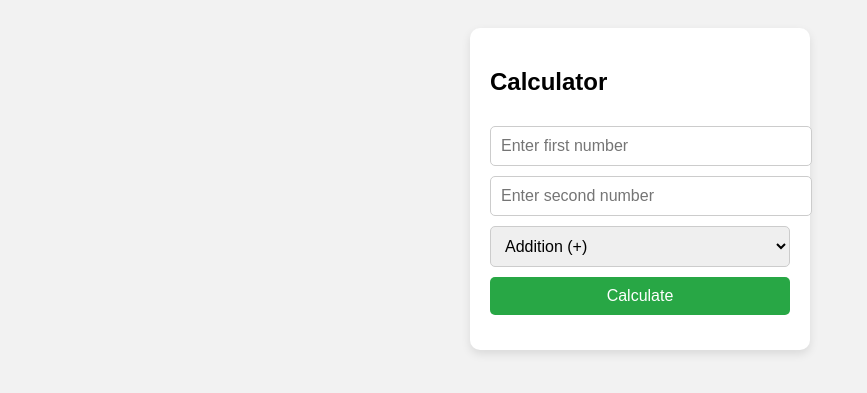
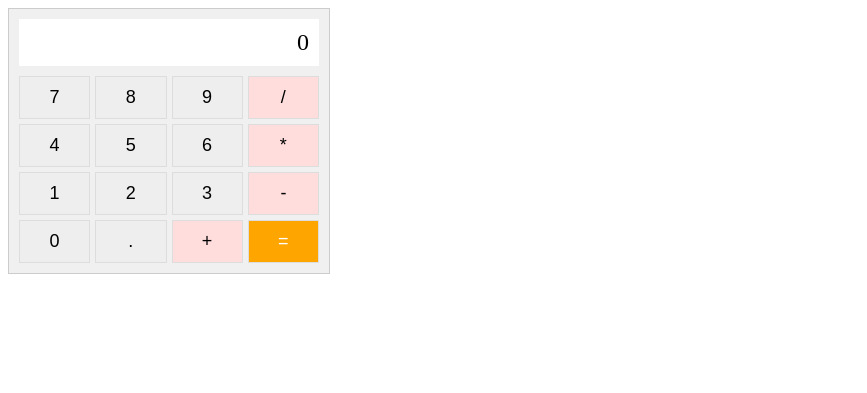
Before and after one commit to Tonmoy51480/WEB_TECHNOLOGIES_PROJECT, a PHP site: page / in a window 1280 px wide. Shown: the top 393 px of the page, without its empty margins (0-867 px from the left). Run offline with PHP 8.4, Linux system fonts and the light colour scheme.

Commit message:
update calculator

```diff
--- a/calculator/index.html
+++ b/calculator/index.html
@@ -1,31 +1,35 @@
 <!DOCTYPE html>
-<html lang="en">
+<html>
 <head>
-  <meta charset="UTF-8">
-  <title>Simple Calculator</title>
-  <link rel="stylesheet" href="style.css">
+    <title>Simple Calculator</title>
+    <link rel="stylesheet" href="style.css">
 </head>
 <body>
+    <div class="calculator">
+        <alt="Calculator">
+        <div class="display">0</div>
+        <div class="buttons">
+            <button class="number">7</button>
+            <button class="number">8</button>
+            <button class="number">9</button>
+            <button class="operator">/</button>
 
-<div class="calculator">
-  <h2>Calculator</h2>
-  <input type="number" id="num1" placeholder="Enter first number">
-  <input type="number" id="num2" placeholder="Enter second number">
+            <button class="number">4</button>
+            <button class="number">5</button>
+            <button class="number">6</button>
+            <button class="operator">*</button>
 
-  <select id="operation">
-    <option value="+">Addition (+)</option>
-    <option value="-">Subtraction (-)</option>
-    <option value="*">Multiplication (*)</option>
-    <option value="/">Division (/)</option>
-    <option value="mod">Modulo (mod)</option>
-    <option value="power">Power (^)</option>
-  </select>
+            <button class="number">1</button>
+            <button class="number">2</button>
+            <button class="number">3</button>
+            <button class="operator">-</button>
 
-  <button onclick="calculate()">Calculate</button>
-
-  <div id="result"></div>
-</div>
-
-<script src="script.js"></script>
+            <button class="number">0</button>
+            <button class="decimal">.</button>
+            <button class="operator">+</button>
+            <button class="equals">=</button>
+        </div>
+    </div>
+    <script src="script.js"></script>
 </body>
 </html>
--- a/calculator/script.js
+++ b/calculator/script.js
@@ -1,17 +1,53 @@
-function calculate() {
-    const num1 = document.getElementById('num1').value;
-    const num2 = document.getElementById('num2').value;
-    const operation = document.getElementById('operation').value;
+const display = document.querySelector('.display');
+const buttons = document.querySelectorAll('.buttons button');
 
-    const xhr = new XMLHttpRequest();
-    xhr.open("POST", "calculate.php", true);
-    xhr.setRequestHeader("Content-type", "application/x-www-form-urlencoded");
+let currentInput = '';
+let firstOperand = null;
+let operator = null;
 
-    xhr.onreadystatechange = function () {
-      if (xhr.readyState === 4 && xhr.status === 200) {
-        document.getElementById('result').innerHTML = "Result: " + xhr.responseText;
-      }
-    };
+buttons.forEach(button => {
+    button.addEventListener('click', () => {
+        const value = button.textContent;
 
-    xhr.send(`num1=${num1}&num2=${num2}&operation=${operation}`);
-  }
+        if (!isNaN(value) || value === '.') {
+            currentInput += value;
+            display.textContent = currentInput;
+        } else if (value === 'C') {
+            currentInput = '';
+            firstOperand = null;
+            operator = null;
+            display.textContent = '0';
+        } else if (value === '=') {
+            if (firstOperand !== null && operator !== null) {
+                const secondOperand = parseFloat(currentInput);
+                let result;
+
+                switch (operator) {
+                    case '+':
+                        result = firstOperand + secondOperand;
+                        break;
+                    case '-':
+                        result = firstOperand - secondOperand;
+                        break;
+                    case '*':
+                        result = firstOperand * secondOperand;
+                        break;
+                    case '/':
+                        result = firstOperand / secondOperand;
+                        break;
+                }
+
+                display.textContent = result;
+                currentInput = result.toString();
+                firstOperand = null;
+                operator = null;
+            }
+        } else if (['+', '-', '*', '/'].includes(value)) {
+            if (currentInput !== '') {
+                firstOperand = parseFloat(currentInput);
+                operator = value;
+                currentInput = '';
+            }
+        }
+    });
+});
--- a/calculator/style.css
+++ b/calculator/style.css
@@ -1,40 +1,43 @@
-body {
-    font-family: Arial, sans-serif;
-    background-color: #f2f2f2;
-    padding: 20px;
+.calculator {
+    width: 300px;
+    border: 1px solid #ccc;
+    padding: 10px;
+    background-color: #f0f0f0;
 }
 
-  .calculator {
-    background: #fff;
-    border-radius: 10px;
-    padding: 20px;
-    max-width: 300px;
-    margin: auto;
-    box-shadow: 0 4px 10px rgba(0, 0, 0, 0.1);
+.calculator img {
+    width: 100%;
+    margin-bottom: 10px;
 }
 
-  input, select, button {
-    width: 100%;
+.display {
+    background-color: white;
     padding: 10px;
-    margin-top: 10px;
-    font-size: 16px;
-    border-radius: 5px;
-    border: 1px solid #ccc;
+    text-align: right;
+    font-size: 24px;
+    margin-bottom: 10px;
 }
 
-  button {
-    background-color: #28a745;
-    color: white;
-    border: none;
+.buttons {
+    display: grid;
+    grid-template-columns: repeat(4, 1fr);
+    grid-gap: 5px;
+}
+
+.buttons button {
+    padding: 10px;
+    font-size: 18px;
+    text-align: center;
+    border: 1px solid #ddd;
+    background-color: #eee;
     cursor: pointer;
 }
 
-  button:hover {
-    background-color: #218838;
+.buttons button.operator {
+    background-color: #fdd;
 }
 
-  #result {
-    margin-top: 15px;
-    font-size: 18px;
-    font-weight: bold;
+.buttons button.equals {
+    background-color: #ffa500; /* Orange color for equals */
+    color: white;
 }
--- /dev/null
+++ b/student/style.css
@@ -0,0 +1,4 @@
+h1 {
+    text-align: left;
+    color: red;
+  }
```
Also changed, not shown: calculator/a.html (deleted, +0 -8 lines), calculator/calculate.php (+4 -27 lines), student/index.php (added, +82 -0 lines). Lines whose indentation alone changed are shown as unchanged.
